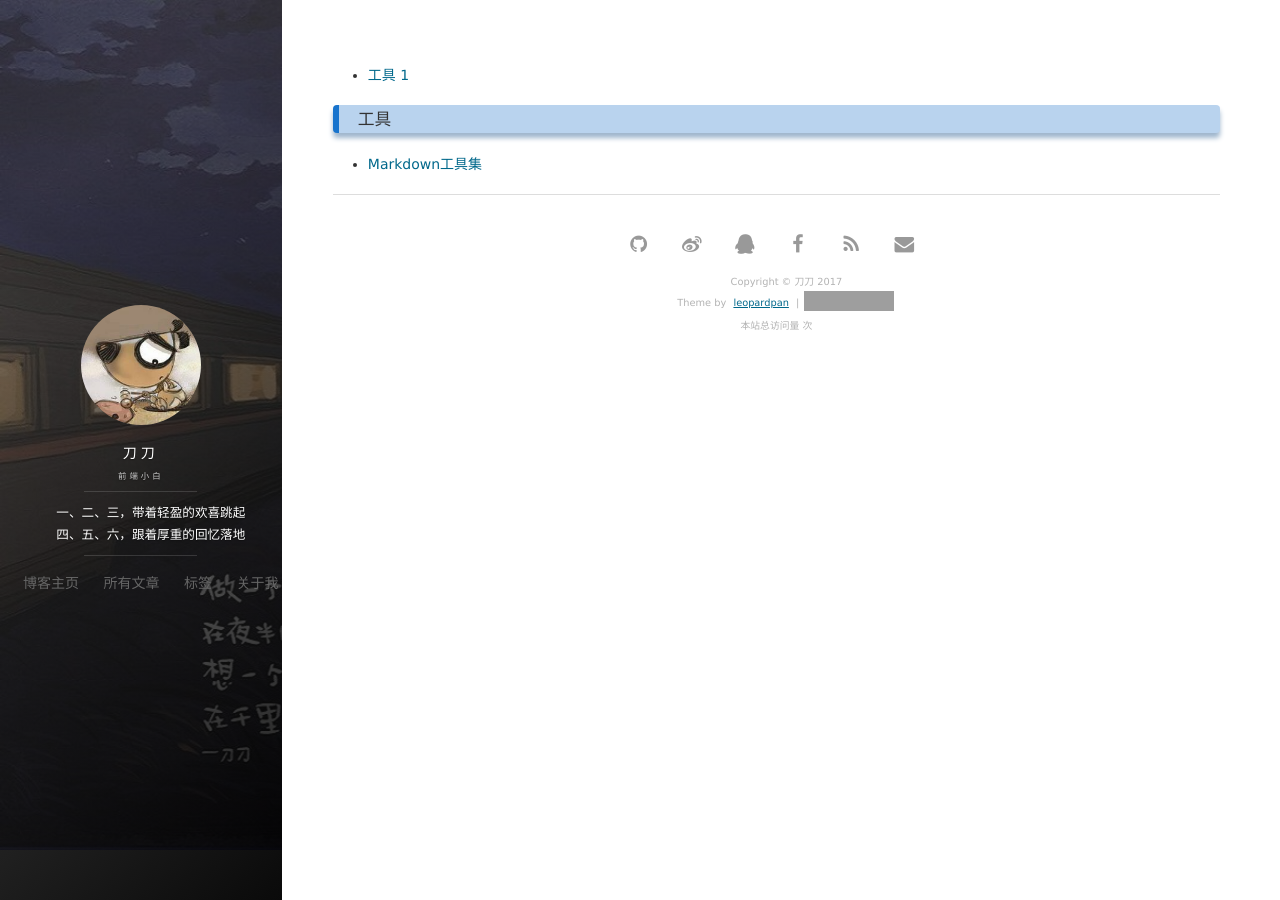
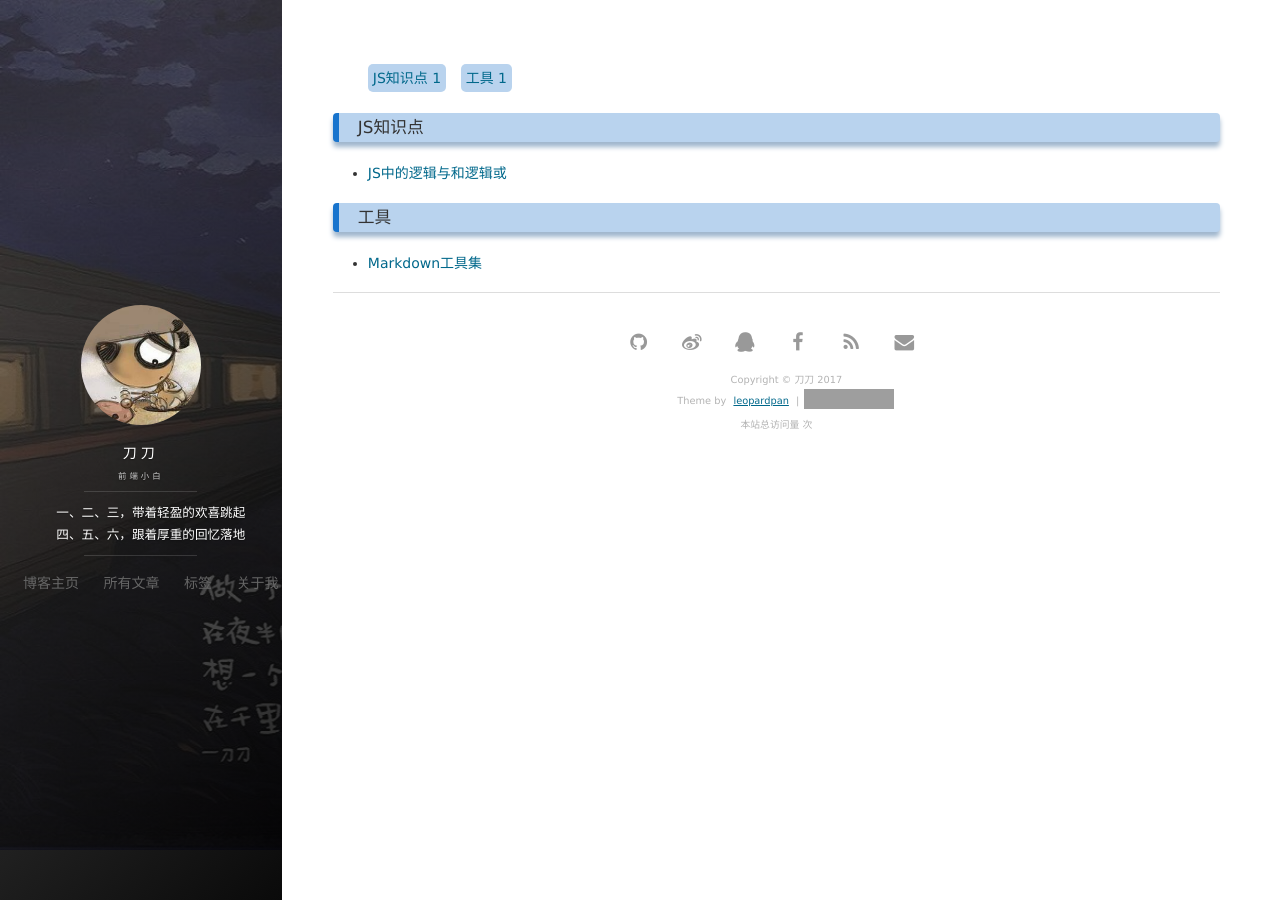
Before and after one commit to balaba8/balaba8.github.io, a Jekyll site: the page built from tags.html, in a window 1280 px wide. Built offline with Jekyll 4.4.1, drawn with Linux system fonts in a browser that asks for light colours; nearby versions of some CDN libraries; comment, search, counter and statistics services are not loaded; grey boxes are pictures that could not be loaded.

Commit message:
article2

````diff
--- /dev/null
+++ b/_posts/2017-06-02-AndOr.md
@@ -0,0 +1,24 @@
+---
+layout: post
+title: JS中的逻辑与和逻辑或
+date: 2017-06-02
+tags: JS知识点
+---
+
+<br />
+
+几乎所有的语言中\|\|及&&都遵循“短路”原理，如&&中第一个表达式为假，就不会去处理第二个表达式，而\|\|正好相反。
+
+
+JS也遵循上述原则。
+
+
+当\|\|时，找到为true的分项就停止处理，并返回该分项的值，否则执行完，并返回最后分项的值。
+
+当&&时，找到false的分项就停止处理，并返回该分项的值。
+
+```python
+var a = "" || null || 3 || 4;    //3
+
+var b = 4 && 5 && null && "0";    //null
+```
--- a/css/main.css
+++ b/css/main.css
@@ -1431,3 +1431,13 @@ nav a {
 .footer_div{
   text-align: center;
 }
+
+/* tags */
+.tag_box li{
+  list-style-type: none;
+  display: inline-block;
+  background: #b9d3ee;
+  padding:3px 5px;
+  margin-right: 10px;
+  border-radius: 5px;
+}
````
